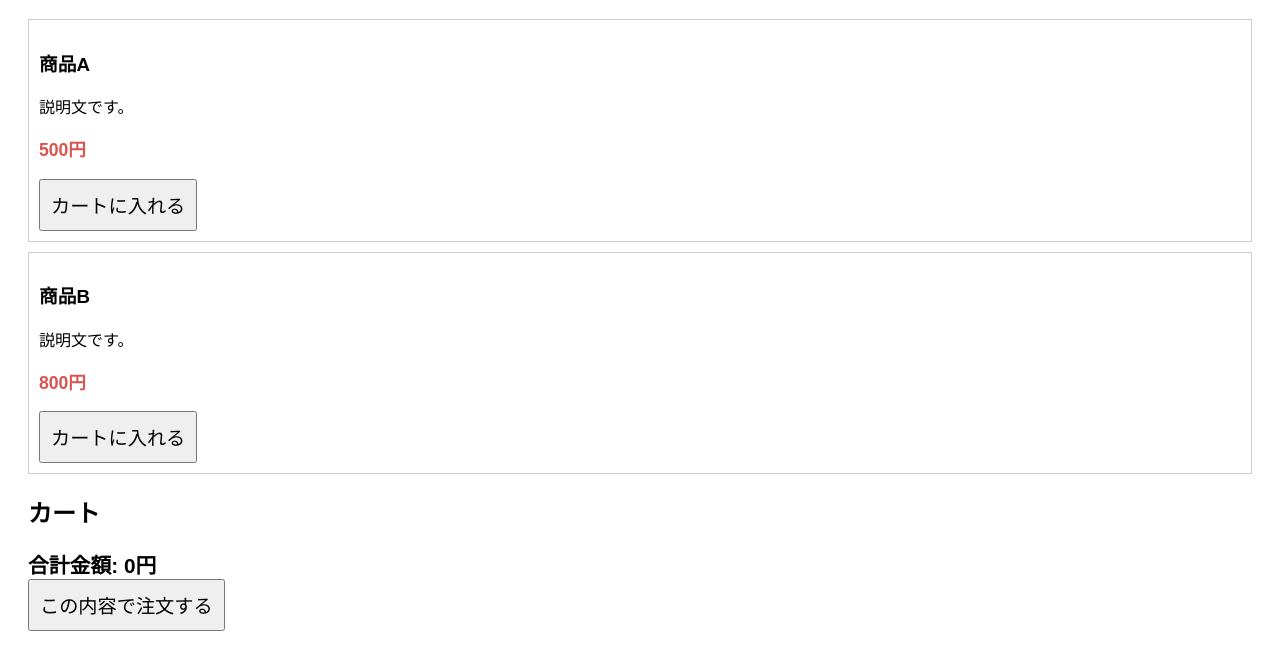
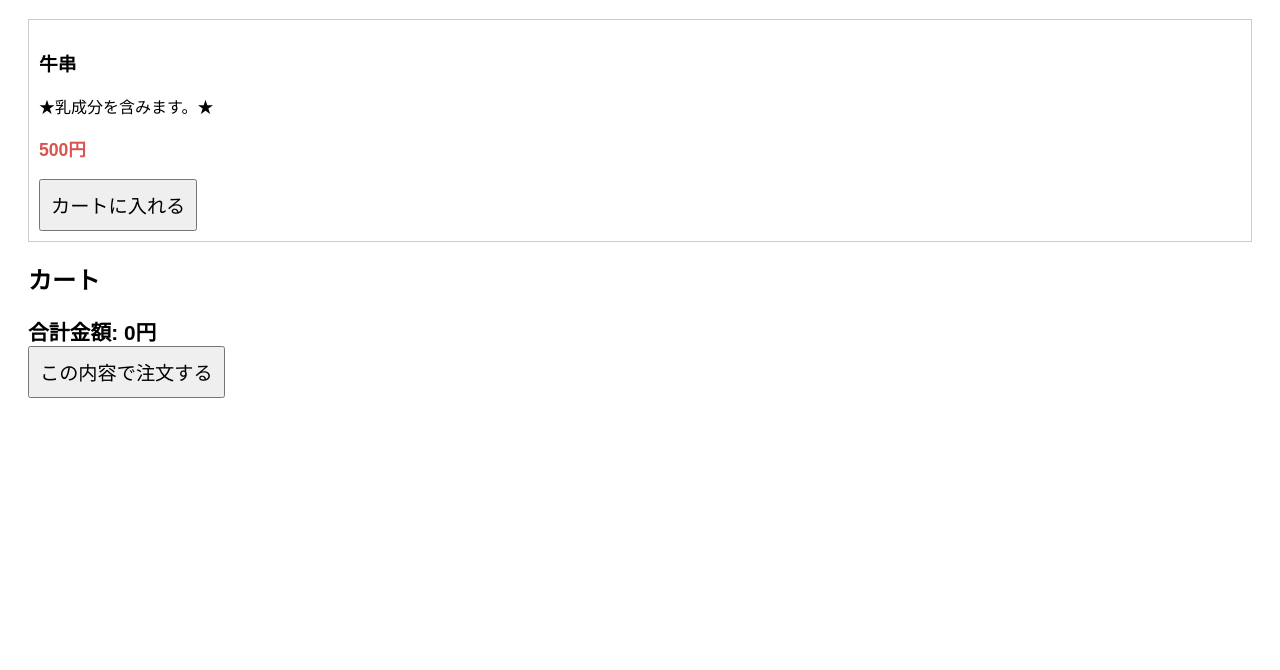
Before and after one commit to hirotonori070307-dotcom/my-order-app, a website: page order.html in a window 1280 px wide. Shown: the part 98-768 px from the top of the page. Drawn offline with nearby package versions, Linux system fonts and the light colour scheme; no server answers.

Commit message:
Update order.html

```diff
--- a/order.html
+++ b/order.html
@@ -31,12 +31,8 @@
     <h1>ご注文</h1>
     <div class="menu" id="menu-area">
         <div class="menu-item">
-            <h3>商品A</h3><p>説明文です。</p><p class="price">500円</p>
+            <h3>牛串</h3><p>★乳成分を含みます。★</p><p class="price">500円</p>
             <button class="add-to-cart" data-name="商品A" data-price="500">カートに入れる</button>
-        </div>
-        <div class="menu-item">
-            <h3>商品B</h3><p>説明文です。</p><p class="price">800円</p>
-            <button class="add-to-cart" data-name="商品B" data-price="800">カートに入れる</button>
         </div>
     </div>
 
```
